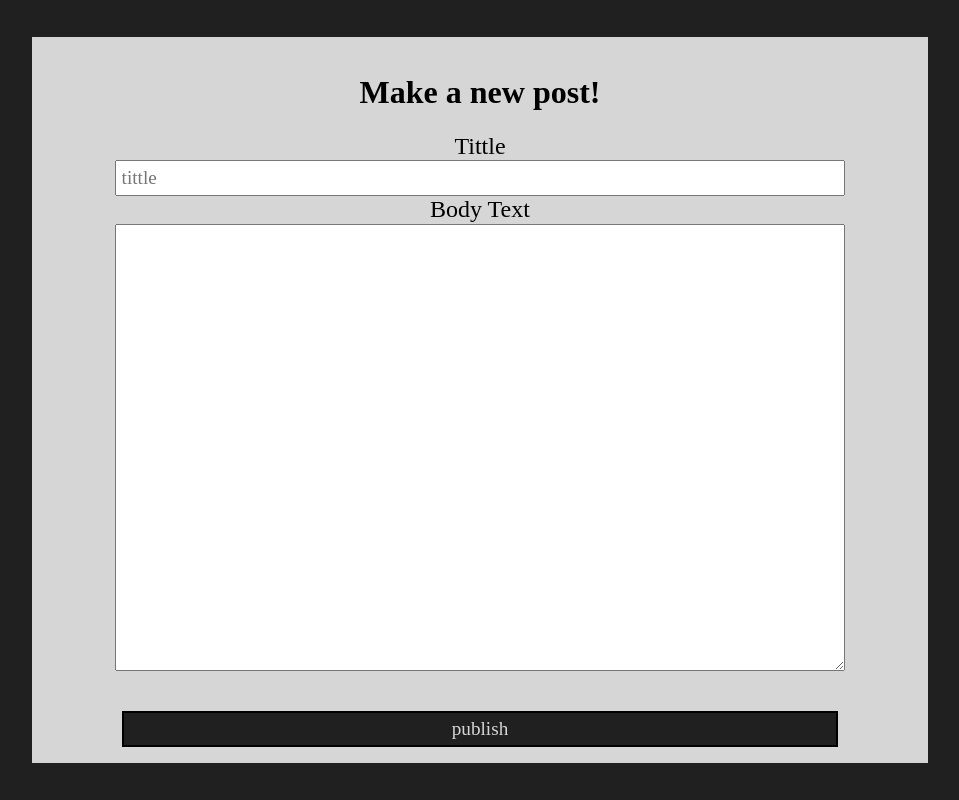
After one commit to DeiverV/portfolio, a PHP site: page /blogCreation.html in a window 1280 px wide. The commit adds this page. Shown: the whole page, without its empty margins (160-1119 px from the left). Run offline with PHP 8.4, Linux system fonts and the light colour scheme.

Commit message:
Created bdinamic functions in blog

```diff
--- /dev/null
+++ b/blogCreation.html
@@ -0,0 +1,29 @@
+<!DOCTYPE html>
+<html lang="en">
+<head>
+    <meta charset="UTF-8">
+    <meta http-equiv="X-UA-Compatible" content="IE=edge">
+    <meta name="viewport" content="width=device-width, initial-scale=1.0">
+    <link rel="stylesheet" href="./css/normalize.css">
+    <link rel="stylesheet" href="./css/blogcreation.css">
+    <title>Uploading publication</title>
+</head>
+<body>
+    <section>
+        <div id="containerForm">
+            <h1>Make a new post!</h1>
+            <form action="./controllers/postCreate.php" method="post">
+                <div>
+                    <label for="tittle">Tittle</label>
+                    <input type="text" name="tittle" id="tittle" placeholder="tittle">
+                </div>
+                <div>
+                    <label for="body">Body Text</label>
+                    <textarea name="body" id="body" cols="40" rows="20"></textarea>
+                </div>
+                <input type="submit" value="publish" name="submit" id="submit">
+            </form>
+        </div>
+    </section>
+</body>
+</html>
--- /dev/null
+++ b/css/blogcreation.css
@@ -0,0 +1,64 @@
+body{
+    width: 100%;
+    height: 100vh;
+}
+section{
+    width: 100%;
+    height: 100vh;
+    background-color: #202020;
+    display: flex;
+    justify-content: center;
+    align-items: center;
+}
+#containerForm{
+    width: 70%;
+    background-color: #d6d6d6;
+    display: flex;
+    flex-direction: column;
+    align-items: center;
+    justify-content: center;
+    padding:2vh 0;
+}
+form{
+    width: 100%;
+    height: 100%;
+    display: flex;
+    flex-direction: column;
+    justify-content: center;
+    align-items: center;
+}
+form div{
+    width: 80%;
+    display: flex;
+    flex-direction: column;
+    justify-content: flex-start;
+    align-items: center;
+}
+label{
+    font-size: 1.5em;
+}
+input{
+    width: 100%;
+    padding: 5px;
+    font-size: 1.2em;
+}
+textarea{
+    width: 100%;
+    padding-left: 10px;
+    font-size: 1.2em;
+}
+
+#submit{
+    border: 2px solid black;
+    width: 80%;
+    margin-top: 5vh;
+    cursor: pointer;
+    background-color: #202020;
+    color: #d6d6d6;
+    transition: .3s;
+}
+
+#submit:hover{
+    background-color: #d6d6d6;
+    color: #202020;
+}
--- a/js/blog.js
+++ b/js/blog.js
@@ -38,7 +38,7 @@ btnToOpenBlog.addEventListener("click",(e)=>{
     },100)
 
     setTimeout(()=>{
-        btnToOpenBlog.style.paddingBottom="77vh"
+        btnToOpenBlog.style.paddingBottom="150vh"
         btnToOpenBlog.style.color="transparent";
         btnToOpenBlog.style.marginRight="10vh";
     },500)
```
Also changed, not shown: controllers/postCreate.php (added, +23 -0 lines), css/index.css (+18 -9 lines), index.php (+21 -35 lines).
